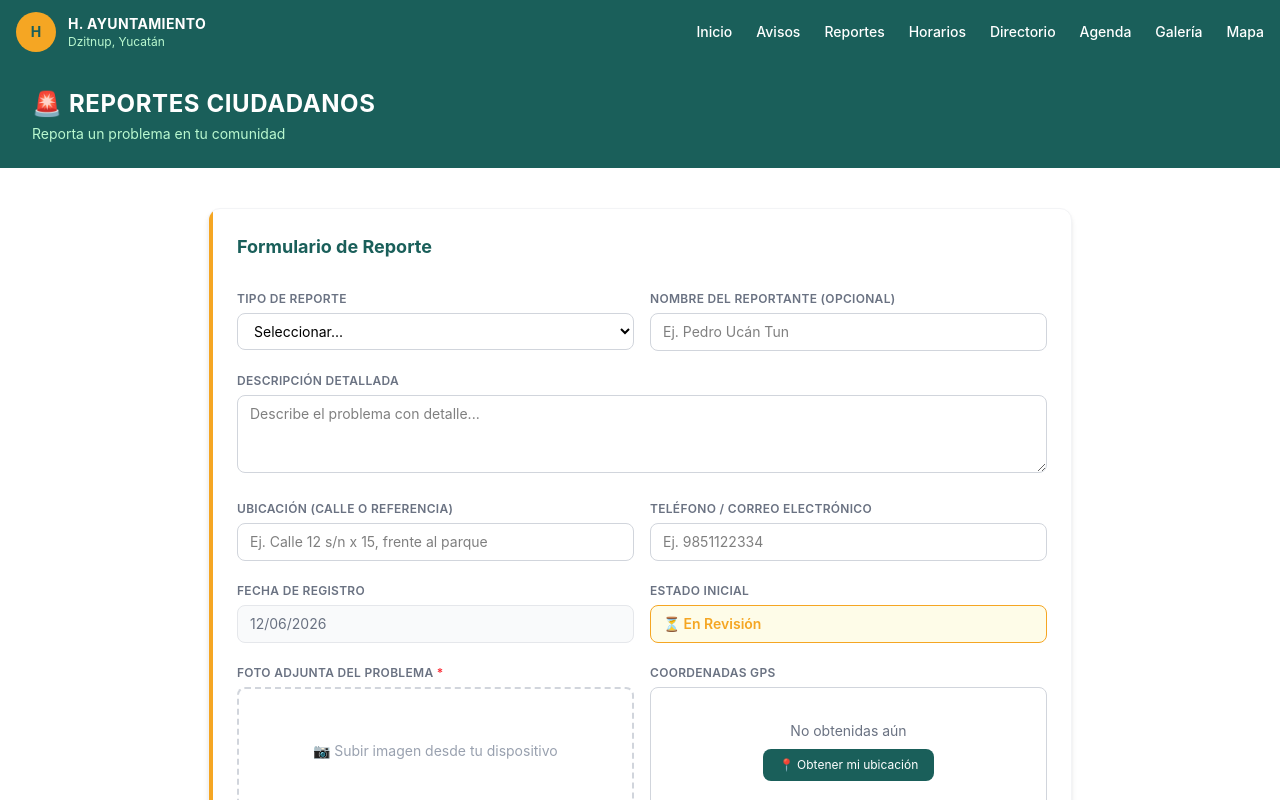
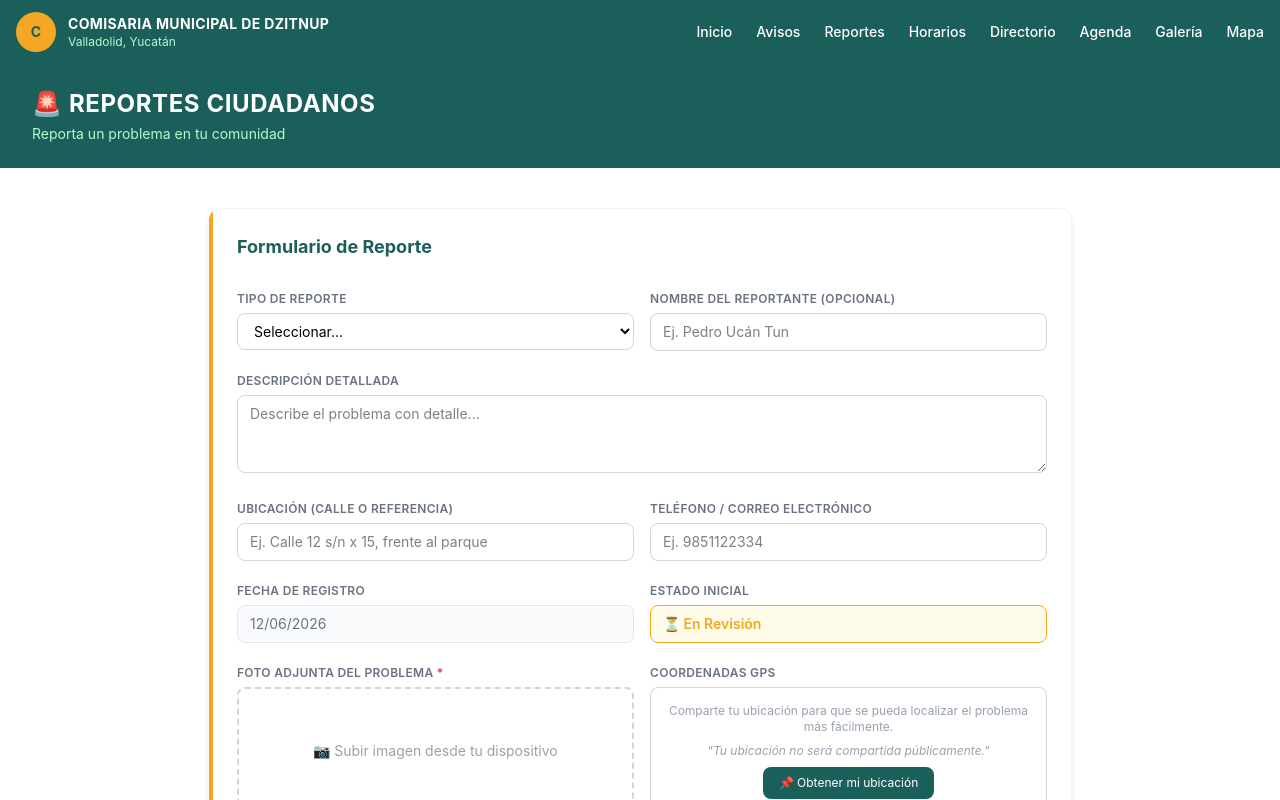
Before and after one commit to joelpoot/H-ayuntamiento-dzitnup, a Vue app: page /reportes in a window 1280 px wide. Shown: the top 800 px of the page. Built offline with nearby package versions, Linux system fonts and the light colour scheme; the HTML template or start-up script is replaced by a standard one.

Commit message:
feat: redirección al inicio tras reporte, texto GPS intuitivo, mejoras generales

```diff
--- a/src/components/Navbar.vue
+++ b/src/components/Navbar.vue
@@ -5,11 +5,11 @@
       <!-- Logo y nombre -->
       <div class="flex items-center gap-3">
         <div class="w-10 h-10 bg-[#F5A623] rounded-full flex items-center justify-center font-bold text-[#1a5f5a] text-sm">
-          H
+          C
         </div>
         <div class="leading-tight">
-          <p class="font-bold text-sm uppercase tracking-wide">H. Ayuntamiento</p>
-          <p class="text-xs text-green-200">Dzitnup, Yucatán</p>
+          <p class="font-bold text-sm uppercase tracking-wide">Comisaria Municipal de Dzitnup</p>
+          <p class="text-xs text-green-200">Valladolid, Yucatán</p>
         </div>
       </div>
 
--- a/src/views/AdminView.vue
+++ b/src/views/AdminView.vue
@@ -5,10 +5,10 @@
       <div class="bg-white rounded-xl shadow-md p-8 w-full max-w-md border border-gray-100">
         <div class="text-center mb-6">
           <div class="w-16 h-16 bg-[#1a5f5a] rounded-full flex items-center justify-center mx-auto mb-4">
-            <span class="text-white text-2xl font-bold">H</span>
+            <span class="text-white text-2xl font-bold">C</span>
           </div>
           <h1 class="text-xl font-bold text-[#1a5f5a]">Panel de Administración</h1>
-          <p class="text-sm text-gray-500 mt-1">H. Ayuntamiento de Dzitnup</p>
+          <p class="text-sm text-gray-500 mt-1">Comisaria Municipal de Dzitnup</p>
         </div>
         <div v-if="errorLogin" class="bg-red-100 border border-red-400 text-red-700 px-4 py-3 rounded-lg mb-4 text-sm">
           ❌ Credenciales incorrectas
@@ -37,7 +37,7 @@
       <div class="bg-[#1a5f5a] px-8 py-6 flex justify-between items-center">
         <div>
           <h1 class="text-white text-2xl font-bold uppercase tracking-wide">⚙️ Panel de Administración</h1>
-          <p class="text-green-200 text-sm mt-1">H. Ayuntamiento de Dzitnup</p>
+          <p class="text-green-200 text-sm mt-1">Comisaria Municipal de Dzitnup</p>
         </div>
         <button @click="cerrarSesion"
           class="bg-red-500 text-white px-4 py-2 rounded-lg text-sm hover:bg-red-600 transition-colors">
--- a/src/views/InicioView.vue
+++ b/src/views/InicioView.vue
@@ -150,8 +150,6 @@
         </div>
         <div class="flex gap-4 text-green-200">
           <span class="cursor-pointer hover:text-white">Facebook</span>
-          <span class="cursor-pointer hover:text-white">Twitter</span>
-          <span class="cursor-pointer hover:text-white">Instagram</span>
         </div>
         <div class="flex items-center gap-2">
           <span>📍</span>
--- a/src/views/ReportesView.vue
+++ b/src/views/ReportesView.vue
@@ -105,10 +105,14 @@
               <div>
                 <label class="text-xs font-semibold text-gray-500 uppercase tracking-wide">Coordenadas GPS</label>
                 <div class="mt-1 border border-gray-300 rounded-lg px-3 py-2 text-sm text-gray-500 h-32 flex flex-col justify-center items-center gap-2">
-                  <p>{{ form.latitud ? `${form.latitud}, ${form.longitud}` : 'No obtenidas aún' }}</p>
+                  <p class="text-center text-xs text-gray-400">
+                    Comparte tu ubicación para que se pueda localizar el problema más fácilmente.
+                  </p>
+                  <p v-if="form.latitud" class="text-xs text-green-600 font-semibold">✅ Ubicación obtenida correctamente</p>
+                  <p v-else class="text-xs text-gray-400 italic">"Tu ubicación no será compartida públicamente."</p>
                   <button @click="obtenerUbicacion"
                     class="bg-[#1a5f5a] text-white text-xs px-4 py-2 rounded-lg hover:bg-green-800 transition-colors">
-                    📍 Obtener mi ubicación
+                    📌 Obtener mi ubicación
                   </button>
                 </div>
               </div>
@@ -132,6 +136,8 @@
 <script setup>
 import { ref } from 'vue'
 import { supabase } from '../supabase.js'
+import { useRouter } from 'vue-router'
+const router = useRouter()
 
 const cargando = ref(false)
 const exito = ref(false)
@@ -226,6 +232,9 @@ const guardarReporte = async () => {
     form.value = { tipo: '', nombre: '', descripcion: '', ubicacion: '', telefono: '', latitud: null, longitud: null }
     fotoPreview.value = null
     fotoArchivo.value = null
+    setTimeout(() => {
+      router.push('/reportes')
+    }, 2000)
   }
 }
 </script>
```
